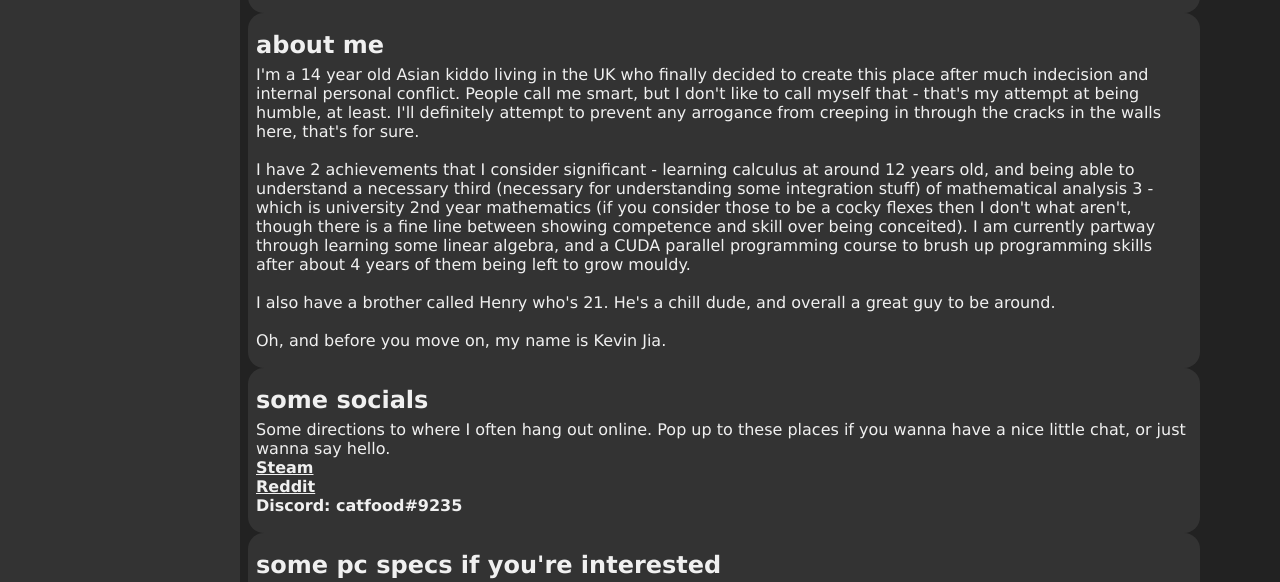
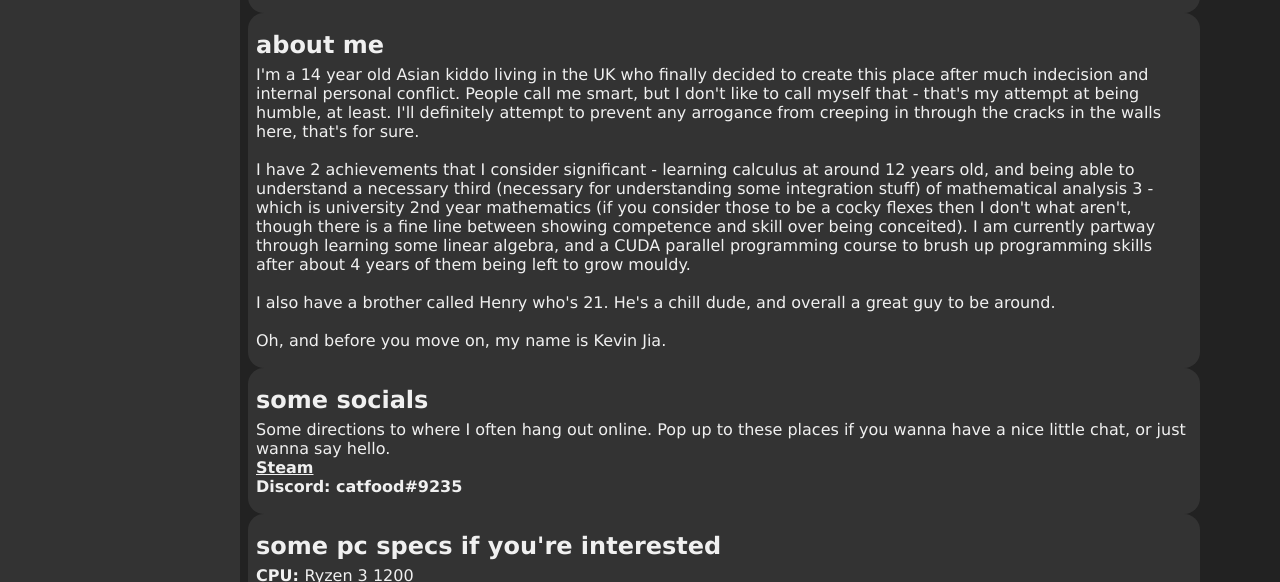
Before and after one commit to Kev-Jia/Kev-Jia.github.io, a plain HTML site: page index.html in a window 1280 px wide. Shown: the part 161-743 px from the top of the page. Drawn offline with Linux system fonts and the light colour scheme.

Commit message:
removed stuff

```diff
--- a/index.html
+++ b/index.html
@@ -29,7 +29,7 @@
             </div>
             <div class="text1">
                 <h1>some socials</h1>
-                <p>Some directions to where I often hang out online. Pop up to these places if you wanna have a nice little chat, or just wanna say hello.<br/><a href="https://steamcommunity.com/id/yummycatfood" target="_blank">Steam</a><br/><a href="https://reddit.com/u/veku7" target="_blank">Reddit</a><br/><b>Discord: catfood#9235</b></p>
+                <p>Some directions to where I often hang out online. Pop up to these places if you wanna have a nice little chat, or just wanna say hello.<br/><a href="https://steamcommunity.com/id/yummycatfood" target="_blank">Steam</a><br/><b>Discord: catfood#9235</b></p>
             </div>
             <div class="text1">
                 <h1>some pc specs if you're interested</h1>
```
